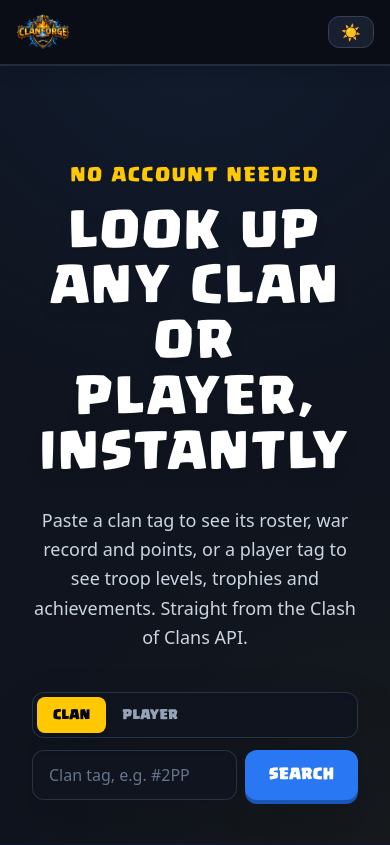
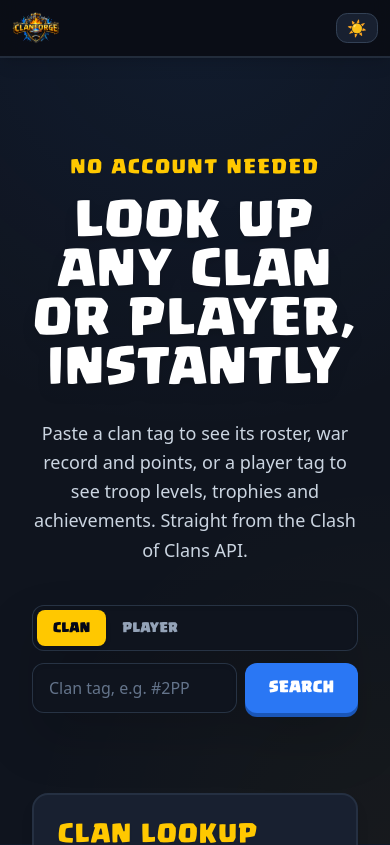
Before and after one commit to Malate1/Clash-Forge, a React (Vite) app: page / in a window 390 px wide. Shown: the top 845 px of the page. Built offline with nearby package versions, Linux system fonts and the light colour scheme; no server answers; a web font is replaced by a local one.

Commit message:
feat: implement theme persistence and improve responsive design

```diff
--- a/index.html
+++ b/index.html
@@ -15,6 +15,13 @@
     <meta name="author" content="ClashForge" />
 
     <!-- Favicon -->
+    <script>
+      (function () {
+        var savedTheme = localStorage.getItem('theme')
+        document.documentElement.classList.toggle('dark', savedTheme !== 'light')
+      })()
+    </script>
+
     <link rel="icon" type="image/png" href="/assets/cf.png" />
     <link rel="apple-touch-icon" href="/assets/cf.png" />
 
@@ -55,7 +62,7 @@
       rel="stylesheet"
     />
   </head>
-  <body class="bg-void">
+  <body>
     <div id="root"></div>
     <script type="module" src="/src/main.jsx"></script>
   </body>
--- a/src/components/Navbar.jsx
+++ b/src/components/Navbar.jsx
@@ -16,14 +16,14 @@
 
   return (
     <header className="site-header border-b-2 sticky top-0 z-30 shadow-lg backdrop-blur-md">
-      <div className="mx-auto max-w-6xl px-4 sm:px-6 py-3.5 flex items-center gap-6">
+      <div className="mx-auto w-full max-w-6xl px-3 sm:px-6 py-3 flex items-center gap-3 sm:gap-6">
         <Link to="/" className="flex items-center gap-3 shrink-0 group focus-ring rounded-lg">
           <img
             src={headerLogo}
             alt="Logo"
             className="h-9 sm:h-10 w-auto object-contain transition-transform group-hover:scale-105"
           />
-          <span className="font-body text-[11px] font-bold uppercase tracking-wider text-slate-400 hidden sm:inline">
+          <span className="font-body text-[10px] sm:text-[11px] font-bold uppercase tracking-wider text-slate-400 hidden xs:inline sm:inline">
             finds any clan or player
           </span>
         </Link>
--- a/src/index.css
+++ b/src/index.css
@@ -11,16 +11,14 @@
 }
 
 body {
-  background-color: #f1f5f9;
+  background-color: #ffffff;
   color: #1e293b;
   transition: background-color 200ms ease, color 200ms ease;
   -webkit-font-smoothing: antialiased;
   -moz-osx-font-smoothing: grayscale;
-  /* Replaced the old gold/purple gradients with a subtle deep-blue radial glow typical of game stores */
-  background-image:
-    radial-gradient(circle at 50% 0%, rgba(42, 119, 244, 0.06), transparent 50%),
-    radial-gradient(circle at 100% 100%, rgba(255, 200, 0, 0.02), transparent 40%);
+  background-image: none;
   background-attachment: fixed;
+  min-width: 320px;
 }
 
 html.dark body {
@@ -101,13 +99,21 @@
   background-color: #f8fafc;
 }
 
-html:not(.dark) [class~="bg-[#242f45]"] {
+html:not(.dark) [class~="bg-[#242f45]"],
+html:not(.dark) [class~="bg-[#0a0d14]"],
+html:not(.dark) [class~="bg-[#121824]"] {
   background-color: #e2e8f0;
+}
+
+html:not(.dark) [class~="bg-[#0a0d14]"] {
+  background-color: #f8fafc;
 }
 
 html:not(.dark) [class~="bg-slate-800"],
 html:not(.dark) [class~="bg-slate-800/80"],
-html:not(.dark) [class~="bg-slate-800/50"] {
+html:not(.dark) [class~="bg-slate-800/50"],
+html:not(.dark) [class~="bg-[#0f141e]/30"],
+html:not(.dark) [class~="bg-[#0f1523]/50"] {
   background-color: #e2e8f0;
 }
 
@@ -144,7 +150,19 @@
 }
 
 html:not(.dark) [class~="hover:bg-slate-700"]:hover { background-color: #cbd5e1; }
-html:not(.dark) [class~="hover:bg-[#242f45]/50"]:hover { background-color: #f1f5f9; }
+html:not(.dark) [class~="hover:bg-[#242f45]/50"]:hover,
+html:not(.dark) [class~="hover:bg-[#242f45]/50"]:hover {
+  background-color: #f1f5f9;
+}
+
+/* Footer and other full-width surfaces also follow the selected theme. */
+html:not(.dark) [class~="bg-[#0a0d14]"] {
+  background-color: #f8fafc;
+}
+
+html:not(.dark) [class~="border-slate-800/60"] {
+  border-color: #e2e8f0;
+}
 html:not(.dark) [class~="hover:text-slate-200"]:hover { color: #0f172a; }
 
 html:not(.dark) .bg-gradient-to-r.from-amber-500 {
@@ -230,6 +248,67 @@
   outline-offset: 2px;
 }
 
+/* Keep wide data tables usable on phones: the table scrolls inside its container
+   instead of forcing the whole page to become wider than the viewport. */
+.overflow-x-auto {
+  max-width: 100%;
+  -webkit-overflow-scrolling: touch;
+}
+
+img {
+  max-width: 100%;
+}
+
+@media (max-width: 639px) {
+  main {
+    padding-left: 0.75rem;
+    padding-right: 0.75rem;
+  }
+
+  .site-header img {
+    height: 2rem;
+  }
+
+  .theme-toggle {
+    padding: 0.4rem 0.6rem;
+    font-size: 0.68rem;
+  }
+
+  .font-clash.text-5xl,
+  .font-clash.text-7xl {
+    font-size: clamp(2.35rem, 12vw, 3.5rem);
+    line-height: 1.05;
+    letter-spacing: 0.03em;
+  }
+
+  .font-clash.text-4xl {
+    font-size: clamp(1.8rem, 8vw, 2.25rem);
+  }
+
+  .font-clash.text-3xl {
+    font-size: clamp(1.6rem, 7vw, 1.9rem);
+  }
+
+  /* Search controls stack cleanly on small screens. */
+  form > div.flex.flex-col.sm\\:flex-row {
+    width: 100%;
+  }
+
+  /* Compact war/player rows can wrap rather than overflow the viewport. */
+  .min-w-\\[130px\\],
+  .min-w-\\[140px\\],
+  .min-w-\\[170px\\] {
+    min-width: 0;
+  }
+}
+
+@media (min-width: 640px) and (max-width: 1023px) {
+  main {
+    padding-left: 1rem;
+    padding-right: 1rem;
+  }
+}
+
 @media (prefers-reduced-motion: reduce) {
   * {
     animation-duration: 0.01ms !important;
```
